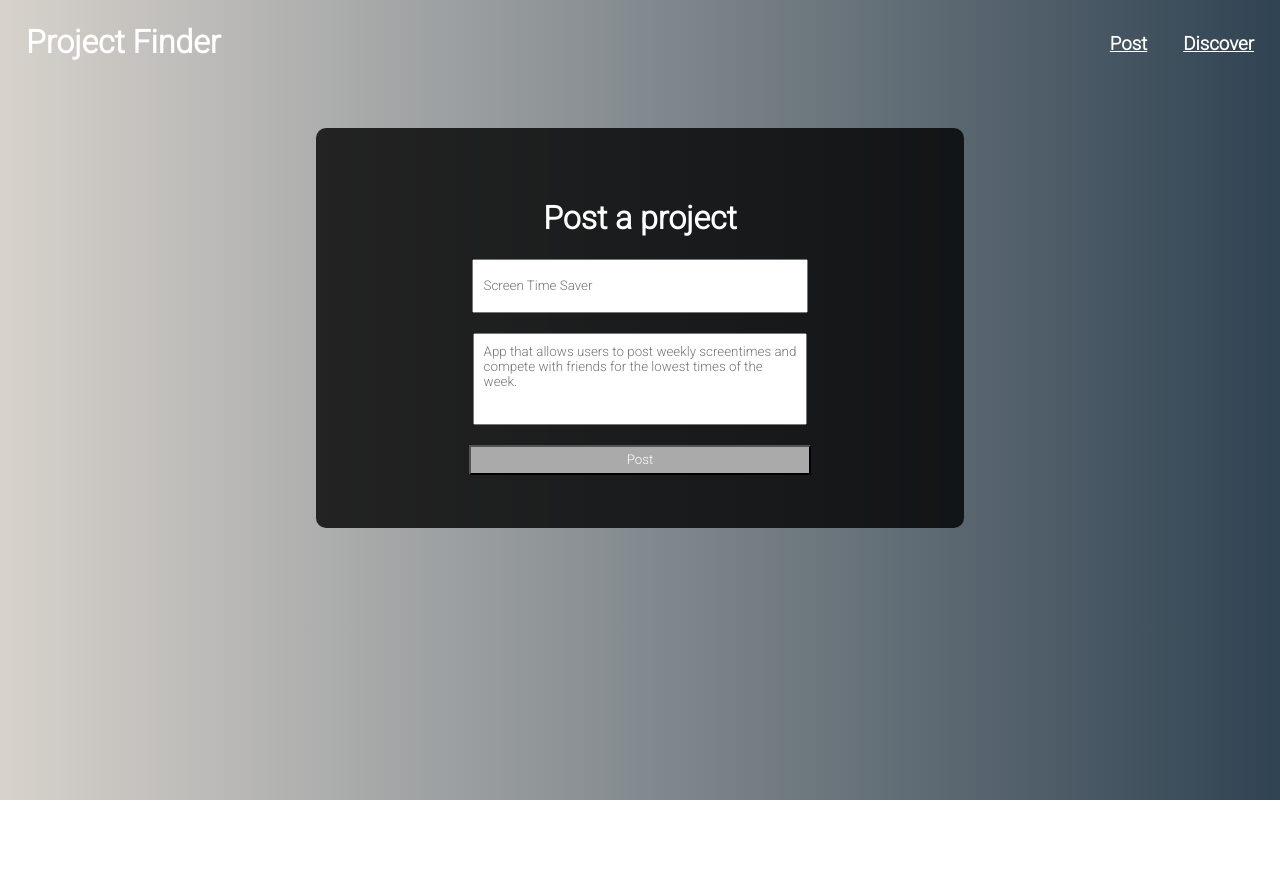
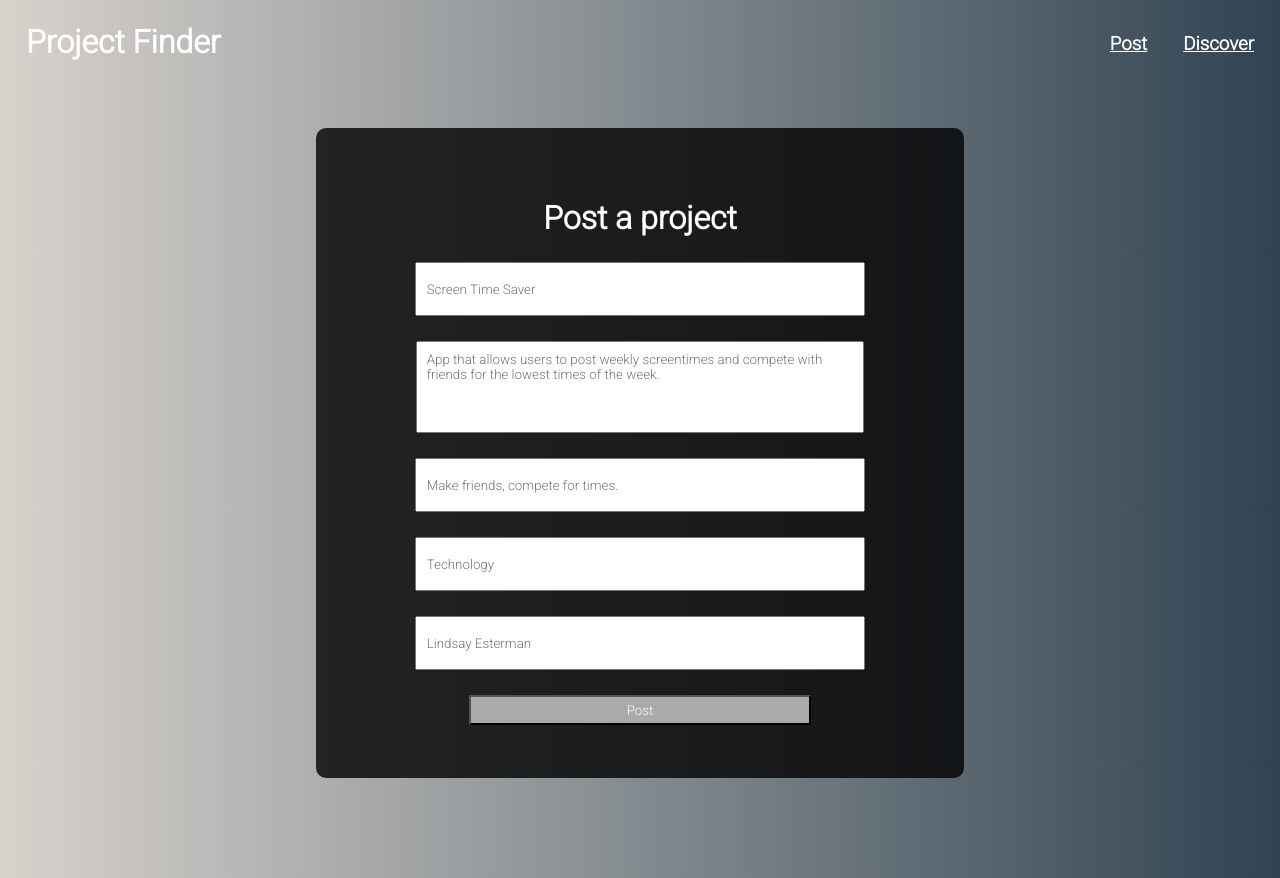
Before and after one commit to lindsayesterman/moonshot, a React (Create React App) app: page /post in a window 1280 px wide. Before the commit the page ends 800 px from the top, so only its background shows below. Built offline with nearby package versions, Linux system fonts and the light colour scheme; no server answers.

Commit message:
proper state

```diff
--- a/src/App.js
+++ b/src/App.js
@@ -5,26 +5,55 @@ import { Route, Link } from "react-router-dom";
 import Header from "./Header/Header.js";
 import Discover from "./Discover/Discover";
 import Post from "./PostPage/PostPage";
-import ProjectPage from './ProjectPage/ProjectPage'
+import ProjectPage from "./ProjectPage/ProjectPage";
+import PostsContext from "./postsContext";
+import config from "./config.js";
 
 export default class App extends Component {
-  constructor(props){
+  constructor(props) {
     super(props);
     this.state = {
-      posts: []
-    }
+      projects: [],
+      error: null,
+    };
   }
 
-  addPost = (post) => {
-    this.setState ({
-      posts: [this.state.posts, post]
+  componentDidMount() {
+    Promise.all([fetch(`${config.API_ENDPOINT}/projects`)])
+      .then(([projectsRes]) => {
+        if (!projectsRes.ok)
+          return projectsRes.json().then((e) => Promise.reject(e));
+        return Promise.all([projectsRes.json()]);
       })
-    console.log(`post -- ${JSON.stringify(post)}`)
+      .then(([projects]) => {
+        this.setState({
+          projects,
+        });
+      })
+      .catch((error) => {
+        this.setState({ error });
+        console.error({ error });
+      });
   }
 
+  addProject = (project) => {
+    this.setState({
+      projects: [this.state.projects, project],
+    });
+    console.log(`project -- ${JSON.stringify(project)}`);
+    console.log(`project -- ${JSON.stringify(this.state.projects)}`);
+  };
+
   render() {
+    const context = {
+      projects: this.state.projects,
+      addProject: (project) => {
+        this.addProject(project);
+      },
+    };
     return (
-      <div class="app">
+      <PostsContext.Provider value={context}>
+        <div className="app">
           <Route exact path="/">
             <Header />
             <h1 className="front-page-descrip">
@@ -41,10 +70,21 @@ export default class App extends Component {
             </div>
             <img className="earth" src={earth}></img>
           </Route>
-        <Route path="/discover" component={Discover}></Route>
-        <Route path="/post" component={Post}></Route>
+          <Route
+            path="/post"
+            render={(routeProps) => {
+              return <Post projects={context.projects} {...routeProps} />;
+            }}
+          />
+          <Route
+            path="/discover"
+            render={(routeProps) => {
+              return <Discover projects={context.project} {...routeProps} />;
+            }}
+          />
           <Route path="/project" component={ProjectPage}></Route>
         </div>
+      </PostsContext.Provider>
     );
   }
 }
--- a/src/Discover/Discover.js
+++ b/src/Discover/Discover.js
@@ -1,10 +1,16 @@
 import React, { Component } from "react";
 import "./Discover.css";
 import Header from "../Header/Header";
-import Project from '../Project/Project'
+import Project from "../Project/Project";
+import Post from "../PostPage/PostPage";
+import PostsContext from "../postsContext";
+import { Link } from 'react-router-dom'
 
 export default class Discover extends Component {
+  static contextType = PostsContext;
+
   render() {
+    const { projects = [] } = this.props;
     return (
       <div className="discover">
         <Header />
@@ -14,7 +20,19 @@ export default class Discover extends Component {
           placeholder="Search.."
         ></input>
         <button type="submit">Search</button>
-        <Project />
+        <ul className="disover-projects">
+          {projects.map((project) => (
+            <Link to={`/project/${project.id}`} key={project.id}>
+              <Project
+                name={project.name}
+                description={project.description}
+                id={project.id}
+                key={project.id}
+                {...project}
+              />
+            </Link>
+          ))}
+        </ul>
       </div>
     );
   }
--- a/src/PostPage/PostPage.css
+++ b/src/PostPage/PostPage.css
@@ -4,7 +4,7 @@
   padding: 50px 40px;
   color: white;
   width: 45%;
-  height: 300px;
+  height: 550px;
   background: rgba(0, 0, 0, 0.8);
   border-radius: 10px;
 }
@@ -16,8 +16,8 @@ h1.post-h1 {
 input,
 textarea {
   display: block;
-  margin: 20px auto;
-  width: 55%;
+  margin: 25px auto;
+  width: 75%;
   height: 30px;
   padding: 10px;
   color:black;
@@ -39,7 +39,7 @@ button.btn-post {
 @media (max-width: 600px) {
   .project-proposal {
     width: 70%;
-    height: 350px;
+    height: 600px;
   }
   input,
   textarea,
--- a/src/PostPage/PostPage.js
+++ b/src/PostPage/PostPage.js
@@ -1,33 +1,67 @@
 import React, { Component } from "react";
 import Header from "../Header/Header.js";
 import "./PostPage.css";
+import config from "../config.js";
+import PostsContext from "../postsContext";
 
 export default class Post extends Component {
   state = {
-    error:null,
-  }
+    error: null,
+  };
+
+  static contextType = PostsContext;
 
   handlePostProject = (e) => {
     e.preventDefault();
     const project = {
       name: e.target["name"].value,
-      description: e.target["password"].value,
+      description: e.target["description"].value,
       features: e.target["features"].value,
-      users: e.target["users"].value,
-      author: e.target["author"].value
-    }
-  }
+      //topic: e.target["topic"].value,
+      author: e.target["author"].value,
+      date_created: new Date(),
+    };
+    this.setState({ error: null });
+    fetch(`${config.API_ENDPOINT}/projects`, {
+      method: "POST",
+      body: JSON.stringify(project),
+      headers: {
+        "content-type": "application/json",
+      },
+    })
+      .then((res) => {
+        if (!res.ok) {
+          return res.json().then((error) => {
+            throw error;
+          });
+        }
+        return res.json();
+      })
+      .then((data) => {
+        console.log(data);
+        this.context.addProject(data);
+        console.log(this.context.projects)
+        console.log(this.props.projects);
+        this.props.history.push(`/discover`);
+      })
+      .catch((error) => {
+        this.setState({ error });
+      });
+  };
 
   render() {
     return (
       <div className="post">
         <Header />
-        <form className="project-proposal" onSubmit={this.handlePostProject}>
+        <form
+          className="project-proposal"
+          onSubmit={(e) => this.handlePostProject(e)}
+        >
           <h1 className="post-h1">Post a project</h1>
           <div className="form-input-material">
             <input
               type="text"
-              name="project-name"
+              name="name"
               id="name"
               placeholder="Screen Time Saver"
               required
@@ -41,6 +75,24 @@ export default class Post extends Component {
               placeholder="App that allows users to post weekly screentimes and compete with friends for the lowest times of the week."
               required
             />
+            <input
+              type="text"
+              name="features"
+              id="features"
+              placeholder="Make friends, compete for times."
+            />
+            <input
+              type="text"
+              name="topic"
+              id="topic"
+              placeholder="Technology"
+            />
+            <input
+              type="text"
+              name="author"
+              id="author"
+              placeholder="Lindsay Esterman"
+            />
           </div>
           <button type="submit" className="btn-post">
             Post
--- a/src/Project/Project.js
+++ b/src/Project/Project.js
@@ -5,12 +5,10 @@ import { Link } from "react-router-dom";
 export default class Project extends Component {
   render() {
     return (
-      <Link style={{textDecoration:'none'}} to={`/project`}>
         <div className="project">
-          <h1>Name</h1>
-          <h3>Description</h3>
+          <h1>{this.props.name}</h1>
+          <h3>{this.props.description}</h3>
         </div>
-      </Link>
     );
   }
 }
--- a/src/ProjectPage/ProjectPage.css
+++ b/src/ProjectPage/ProjectPage.css
@@ -1,14 +1,13 @@
-.project-page {
-    padding:60px;
+.container-info {
     width:60%;
     margin:0 auto;
 }
 
-.project-page h1 {
+.project-page h1.info {
     text-align:center;
     padding-bottom:30px;
 }
 
-.project-page h3, .project-page h4 {
+.project-page h3.info, .project-page h4.info {
     margin:40px auto;
 }
--- a/src/ProjectPage/ProjectPage.js
+++ b/src/ProjectPage/ProjectPage.js
@@ -1,17 +1,21 @@
-import React, { Component } from 'react'
-import './ProjectPage.css'
+import React, { Component } from "react";
+import "./ProjectPage.css";
+import Header from "../Header/Header";
 
 export default class ProjectPage extends Component {
-    render() {
-        return (
-            <div className="project-page">
-                <h1>Name</h1>
-                <h3>Description of project</h3>
-                <h3>Features:</h3>
-                <h3>Users:</h3>
-                <h4>Author:</h4>
-                <p>Likes:</p>
-            </div>
-        )
-    }
+  render() {
+    return (
+      <div className="project-page">
+        <Header />
+        <div className="container-info">
+        <h1 className="info">Name</h1>
+        <h3 className="info">Description of project</h3>
+        <h3 className="info">Features:</h3>
+        <h3 className="info">Users:</h3>
+        <h4 className="info">Author:</h4>
+        <p className="info">Likes:</p>
+        </div>
+      </div>
+    );
+  }
 }
--- /dev/null
+++ b/src/config.js
@@ -0,0 +1,3 @@
+export default {
+    API_ENDPOINT: "http://localhost:8000/api",
+  }
--- /dev/null
+++ b/src/postsContext.js
@@ -0,0 +1,8 @@
+import React from 'react'
+
+const PostsContext = React.createContext ({
+    posts: [],
+    addPost: () => {}
+})
+
+export default PostsContext
```
Lines whose indentation alone changed are shown as unchanged.
